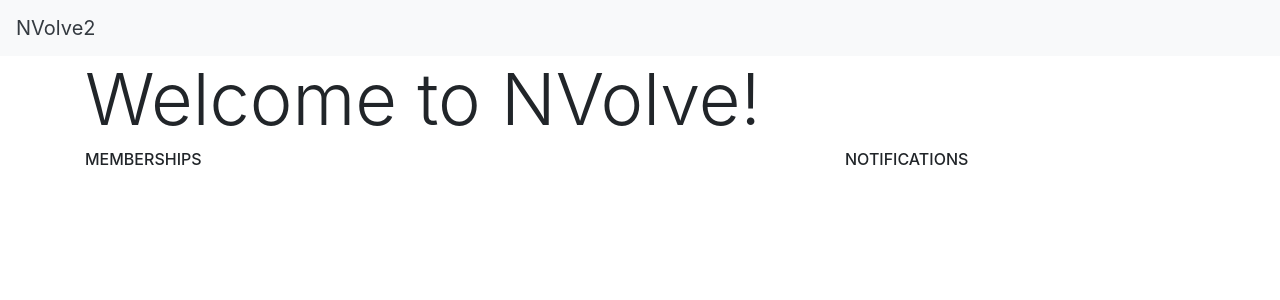
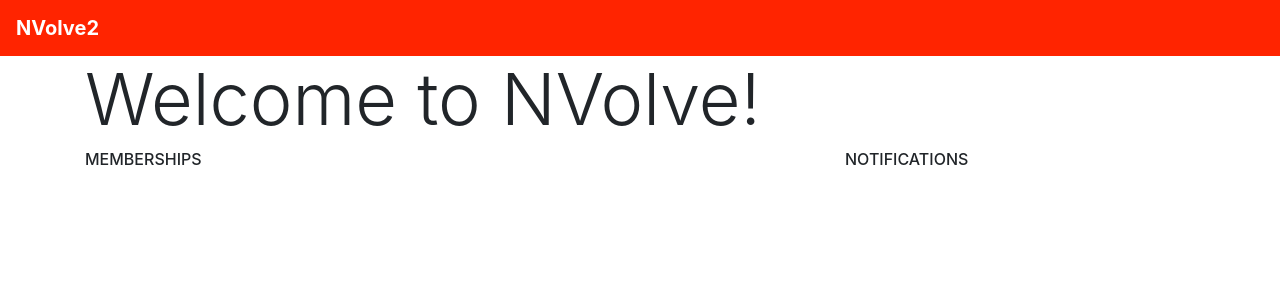
Before and after one commit to gauriramesh/nvolve2, a React (Create React App) app: page / in a window 1280 px wide. Shown: the top 300 px of the page. Built offline with nearby package versions, Linux system fonts and the light colour scheme; the HTML template or start-up script is replaced by a standard one.

Commit message:
added styling to navbar

```diff
--- a/src/components/Nav.css
+++ b/src/components/Nav.css
@@ -1,5 +1,7 @@
 .brand-text {
-  color: #343a40;
+  color: white;
+  background-color: #ff2400;
+  font-weight: bold;
 }
 
 .brand-text:hover {
--- a/src/components/Nav.js
+++ b/src/components/Nav.js
@@ -8,7 +8,7 @@
 const Nav = () => {
   return (
     <div>
-      <Navbar color="light">
+      <Navbar className="brand-text">
         <span className="navbar-brand">
           <Link className="brand-text" to="/">
             NVolve2
```
